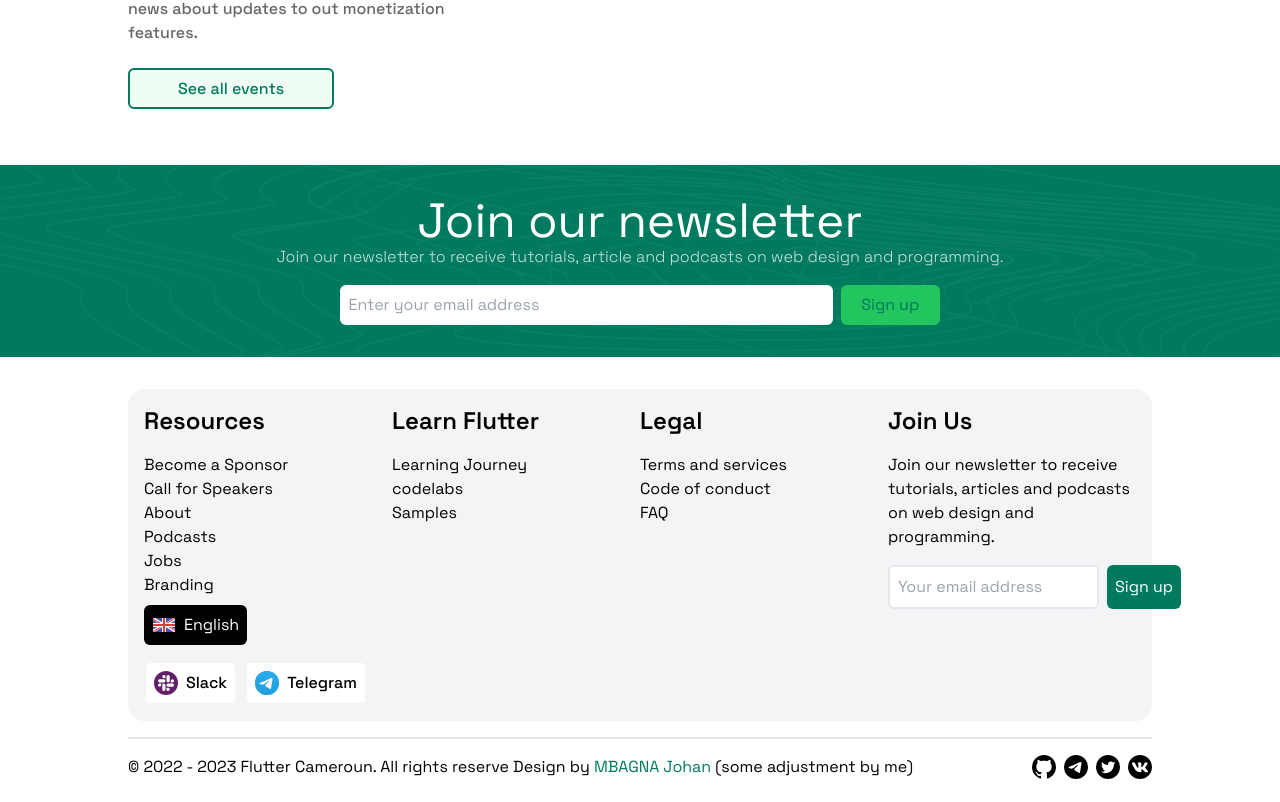
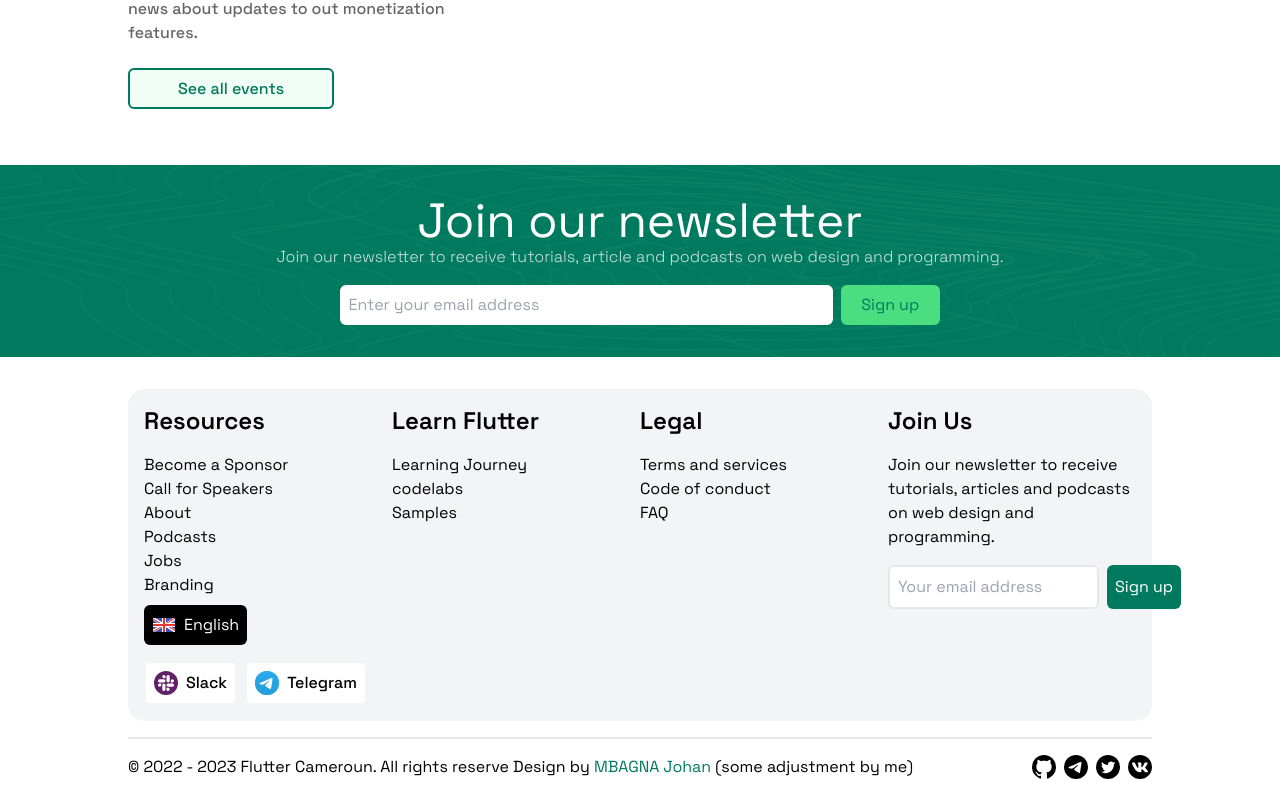
Before and after one commit to octopse/flutter-website-cmr, a Next.js app: page / in a window 1280 px wide. Shown: the part 3050-3852 px from the top of the page. Built offline with nearby package versions, Linux system fonts and the light colour scheme.

Commit message:
Adjusted newsletter button color on on hover color

```diff
--- a/components/Newsletter.jsx
+++ b/components/Newsletter.jsx
@@ -9,7 +9,7 @@ function Newsletter(){
                 <p className="font-light opacity-80">Join our newsletter to receive tutorials, article and podcasts on web design and programming.</p>
                 <div className="flex w-full space-x-2 px-16 mt-4">
                     <input type="text" placeholder="Enter your email address" className="p-2 w-5/6 rounded-md outline-none text-gray-600"/>
-                    <input type="submit" value="Sign up" className="bg-green-500 text-brand rounded-md p-2 w-1/6 cursor-pointer hover:bg-none hover:border-2 hover:border-green-500" />
+                    <input type="submit" value="Sign up" className="bg-green-400 text-brand rounded-md p-2 w-1/6 cursor-pointer hover:opacity-60" />
                 </div>
             </form>
         </section>
```
